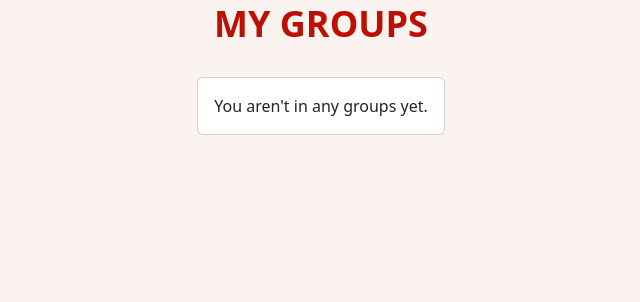
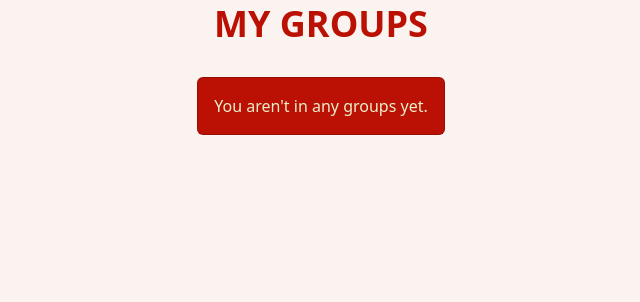
Before and after one commit to alex-enc/secret-santa-wishlist-django, a Django app: page /my_groups/ in a window 1280 px wide. Shown: the part 102-404 px from the top of the page, without its empty margins (319-959 px from the left). Run offline with Django 4.2, Linux system fonts and the light colour scheme; a user stored in the database is signed in; data comes from the database, SQL or seed files in the repository.

Commit message:
Make cards red and have cream text

```diff
--- a/secret_santa_wishlist/secretsanta/static/base.css
+++ b/secret_santa_wishlist/secretsanta/static/base.css
@@ -10,3 +10,11 @@
   gap: 1rem;             /* space between cards */
   margin-top: 2rem;
 }
+
+.card-red {
+    background-color: #BA1104
+}
+
+.cream-text {
+    color: #E9EFCB;
+}
--- a/secret_santa_wishlist/secretsanta/templates/my_groups.html
+++ b/secret_santa_wishlist/secretsanta/templates/my_groups.html
@@ -6,15 +6,15 @@
 
 <div class="center-cards">
     {% for group in member_groups %}
-    <div class="card" style="width: 50rem;">
-        <div class="card-body">
-            <h5 class="card-title">{{ group.name }}</h5>
-            <h6 class="card-subtitle mb-2 text-body-secondary">Code: {{ group.code }}</h6>
+    <div class="card card-red" style="width: 50rem;">
+        <div class="card-body cream-text">
+            <h4 class="card-title">{{ group.name }}</h4>
+            <h6 class="card-subtitle mb-2">Code: {{ group.code }}</h6>
             <p class="card-text">Members: {{ group.memberships.count }}</p>
         </div>
     </div>
     {% empty %}
-    <div class="card">
+    <div class="card card-red cream-text">
         <div class="card-body">
             You aren't in any groups yet.
         </div>
```
